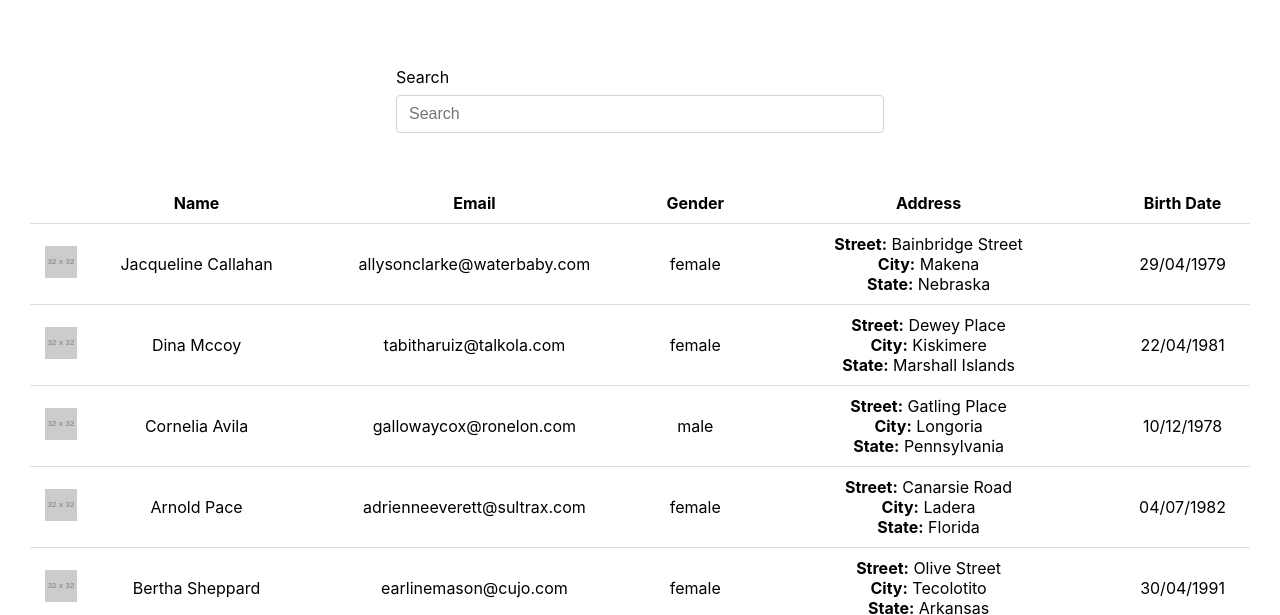
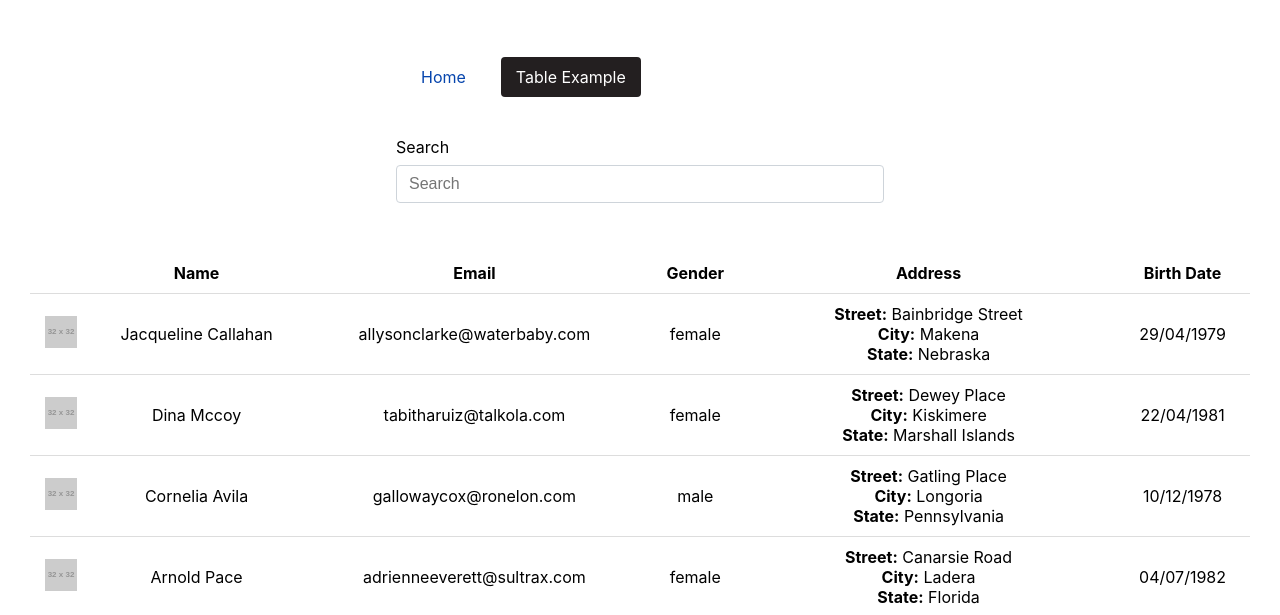
Before and after one commit to elkinjosetm/jobsity-lunch-learns, a React app in the folder react-performance/: page /table in a window 1280 px wide. Shown: the part 209-824 px from the top of the page. Built offline with nearby package versions, Linux system fonts and the light colour scheme; data requests are answered from the project's data file; placeholder pictures from the web are drawn by us.

Commit message:
Add react router and separate move table into a separate page

```diff
--- a/react-performance/package.json
+++ b/react-performance/package.json
@@ -6,6 +6,7 @@
     "json-server": "^0.14.2",
     "react": "^16.8.4",
     "react-dom": "^16.8.4",
+    "react-router-dom": "^5.0.0",
     "react-scripts": "2.1.8"
   },
   "scripts": {
--- a/react-performance/src/js/index.js
+++ b/react-performance/src/js/index.js
@@ -1,43 +1,12 @@
 import '../styles/index.css';
-import React, { Component } from 'react';
+import React from 'react';
+import { BrowserRouter as Router, Route, NavLink } from "react-router-dom";
 import logo from '../images/logo.png';
-import ImageFormatter from './formatters/ImageFormatter';
-import NameFormatter from './formatters/NameFormatter';
-import GenderFormatter from './formatters/GenderFormatter';
-import EmailFormatter from './formatters/EmailFormatter';
-import AddressFormatter from './formatters/AddressFormatter';
-import DateFormatter from './formatters/DateFormatter';
+import Home from './pages/home';
+import Table from './pages/table';
 
-class App extends Component {
-	constructor() {
-		super();
-
-		this.state = {
-			data : [],
-			searchQuery : '',
-		};
-
-		this.fetchData();
-	}
-
-	fetchData = () => {
-		fetch('http://localhost:4444/users')
-			.then(response => (response.json()))
-			.then(data => this.setState({ data }))
-			.catch(error => {
-				console.log('There was a problem:' + error.message);
-			});
-	}
-
-	onChange = event => this.setState({ searchQuery : event.target.value })
-
-	render() {
-		const {
-			data,
-			searchQuery,
-		} = this.state;
-
-		return (
+const App = () => (
+	<Router>
 		<React.Fragment>
 			<header>
 				<div className="brand">
@@ -46,73 +15,30 @@ class App extends Component {
 						alt="logo"
 					/>
 				</div>
-					<div className="form-group">
-						<label htmlFor="search">Search</label>
-						<input
-							id="search"
-							value={ searchQuery }
-							className="form-control"
-							placeholder="Search"
-							onChange={ this.onChange }
+				<nav>
+					<ul>
+						<li>
+							<NavLink exact to="/">Home</NavLink>
+						</li>
+						<li>
+							<NavLink to="/table">Table Example</NavLink>
+						</li>
+					</ul>
+				</nav>
+			</header>
+			<div className="container">
+				<Route
+					exact
+					path="/"
+					component={ Home }
+				/>
+				<Route
+					path="/table"
+					component={ Table }
 				/>
 			</div>
-				</header>
-				<div className="table-container">
-					<table>
-						<thead>
-							<tr>
-								<th></th>
-								<th>Name</th>
-								<th>Email</th>
-								<th>Gender</th>
-								<th>Address</th>
-								<th>Birth Date</th>
-							</tr>
-						</thead>
-						<tbody>
-							{ data.map((item, index) => (
-								<tr key={ `item_${index}` }>
-									<td>
-										<ImageFormatter
-											src={ item.picture }
-										/>
-									</td>
-									<td>
-										<NameFormatter
-											firstName={ item.first_name }
-											lastName={ item.last_name }
-										/>
-									</td>
-									<td>
-										<EmailFormatter
-											email={ item.email }
-										/>
-									</td>
-									<td>
-										<GenderFormatter
-											gender={ item.gender }
-										/>
-									</td>
-									<td>
-										<AddressFormatter
-											street={ item.street }
-											city={ item.city }
-											state={ item.state }
-										/>
-									</td>
-									<td>
-										<DateFormatter
-											date={ item.birth_date }
-										/>
-									</td>
-								</tr>
-							)) }
-						</tbody>
-					</table>
-				</div>
 		</React.Fragment>
+	</Router>
 );
-	}
-}
 
 export default App;
--- /dev/null
+++ b/react-performance/src/js/pages/home/index.js
@@ -0,0 +1,14 @@
+import React, { Component } from 'react';
+
+class Home extends Component {
+	render() {
+		return (
+			<React.Fragment>
+				<h2>Home</h2>
+				<p>Ad duis esse occaecat commodo nostrud deserunt. Adipisicing eiusmod deserunt ea fugiat consectetur dolor minim sint ut anim do eiusmod et nostrud. In ad exercitation eiusmod amet qui exercitation esse ipsum elit elit non occaecat tempor incididunt.</p>
+			</React.Fragment>
+		);
+	}
+}
+
+export default Home;
--- /dev/null
+++ b/react-performance/src/js/pages/table/index.js
@@ -0,0 +1,111 @@
+import '../../../styles/index.css';
+import React, { Component } from 'react';
+import ImageFormatter from './formatters/ImageFormatter';
+import NameFormatter from './formatters/NameFormatter';
+import GenderFormatter from './formatters/GenderFormatter';
+import EmailFormatter from './formatters/EmailFormatter';
+import AddressFormatter from './formatters/AddressFormatter';
+import DateFormatter from './formatters/DateFormatter';
+
+class App extends Component {
+	constructor() {
+		super();
+
+		this.state = {
+			data : [],
+			searchQuery : '',
+		};
+
+		this.fetchData();
+	}
+
+	fetchData = () => {
+		fetch('http://localhost:4444/users')
+			.then(response => (response.json()))
+			.then(data => this.setState({ data }))
+			.catch(error => {
+				console.log('There was a problem:' + error.message);
+			});
+	}
+
+	onChange = event => this.setState({ searchQuery : event.target.value })
+
+	render() {
+		const {
+			data,
+			searchQuery,
+		} = this.state;
+
+		return (
+			<React.Fragment>
+				<div className="filter">
+					<div className="form-group">
+						<label htmlFor="search">Search</label>
+						<input
+							id="search"
+							value={ searchQuery }
+							className="form-control"
+							placeholder="Search"
+							onChange={ this.onChange }
+						/>
+					</div>
+				</div>
+				<div className="container">
+					<table>
+						<thead>
+							<tr>
+								<th></th>
+								<th>Name</th>
+								<th>Email</th>
+								<th>Gender</th>
+								<th>Address</th>
+								<th>Birth Date</th>
+							</tr>
+						</thead>
+						<tbody>
+							{ data.map((item, index) => (
+								<tr key={ `item_${index}` }>
+									<td>
+										<ImageFormatter
+											src={ item.picture }
+										/>
+									</td>
+									<td>
+										<NameFormatter
+											firstName={ item.first_name }
+											lastName={ item.last_name }
+										/>
+									</td>
+									<td>
+										<EmailFormatter
+											email={ item.email }
+										/>
+									</td>
+									<td>
+										<GenderFormatter
+											gender={ item.gender }
+										/>
+									</td>
+									<td>
+										<AddressFormatter
+											street={ item.street }
+											city={ item.city }
+											state={ item.state }
+										/>
+									</td>
+									<td>
+										<DateFormatter
+											date={ item.birth_date }
+										/>
+									</td>
+								</tr>
+							)) }
+						</tbody>
+					</table>
+				</div>
+			</React.Fragment>
+		);
+	}
+}
+
+export default App;
--- a/react-performance/src/styles/index.css
+++ b/react-performance/src/styles/index.css
@@ -12,6 +12,36 @@ body {
 header {
 	width: 40%;
 	margin: 50px 0;
+}
+
+nav ul {
+	display: flex;
+	list-style-type: none;
+	padding: 0;
+	margin: 0;
+}
+
+nav ul li {
+	margin: 0 10px;
+	border: none;
+}
+
+nav ul li a {
+	color: #0645AD;
+	padding: 10px 15px;
+	border-radius: 4px;
+	text-decoration: none;
+	transition: background-color .3s;
+}
+
+nav ul li a:hover {
+	color: #ffffff;
+	background-color: rgba(35, 31, 32, 0.3);
+}
+
+nav ul li a.active {
+	color: #ffffff;
+	background-color: #231f20;
 }
 
 label {
@@ -55,7 +85,14 @@ tbody tr:hover { background-color:#f5f5f5; }
 	pointer-events: none;
 }
 
+.filter {
+	display: flex;
+	justify-content: center;
+}
+
 .form-group {
+	width: 40%;
+	margin-bottom: 50px;
 }
 
 .form-control {
@@ -83,6 +120,6 @@ tbody tr:hover { background-color:#f5f5f5; }
 	margin: 0;
 }
 
-.table-container {
+.container {
 	width: 100%;
 }
```
Also changed, not shown: react-performance/src/js/pages/table/formatters/AddressFormatter.js (renamed from react-performance/src/js/formatters/AddressFormatter.js), react-performance/src/js/pages/table/formatters/DateFormatter.js (renamed from react-performance/src/js/formatters/DateFormatter.js), react-performance/src/js/pages/table/formatters/EmailFormatter.js (renamed from react-performance/src/js/formatters/EmailFormatter.js), react-performance/src/js/pages/table/formatters/GenderFormatter.js (renamed from react-performance/src/js/formatters/GenderFormatter.js), react-performance/src/js/pages/table/formatters/ImageFormatter.js (renamed from react-performance/src/js/formatters/ImageFormatter.js), react-performance/src/js/pages/table/formatters/NameFormatter.js (renamed from react-performance/src/js/formatters/NameFormatter.js), 1 other file. Lines whose indentation alone changed are shown as unchanged.
